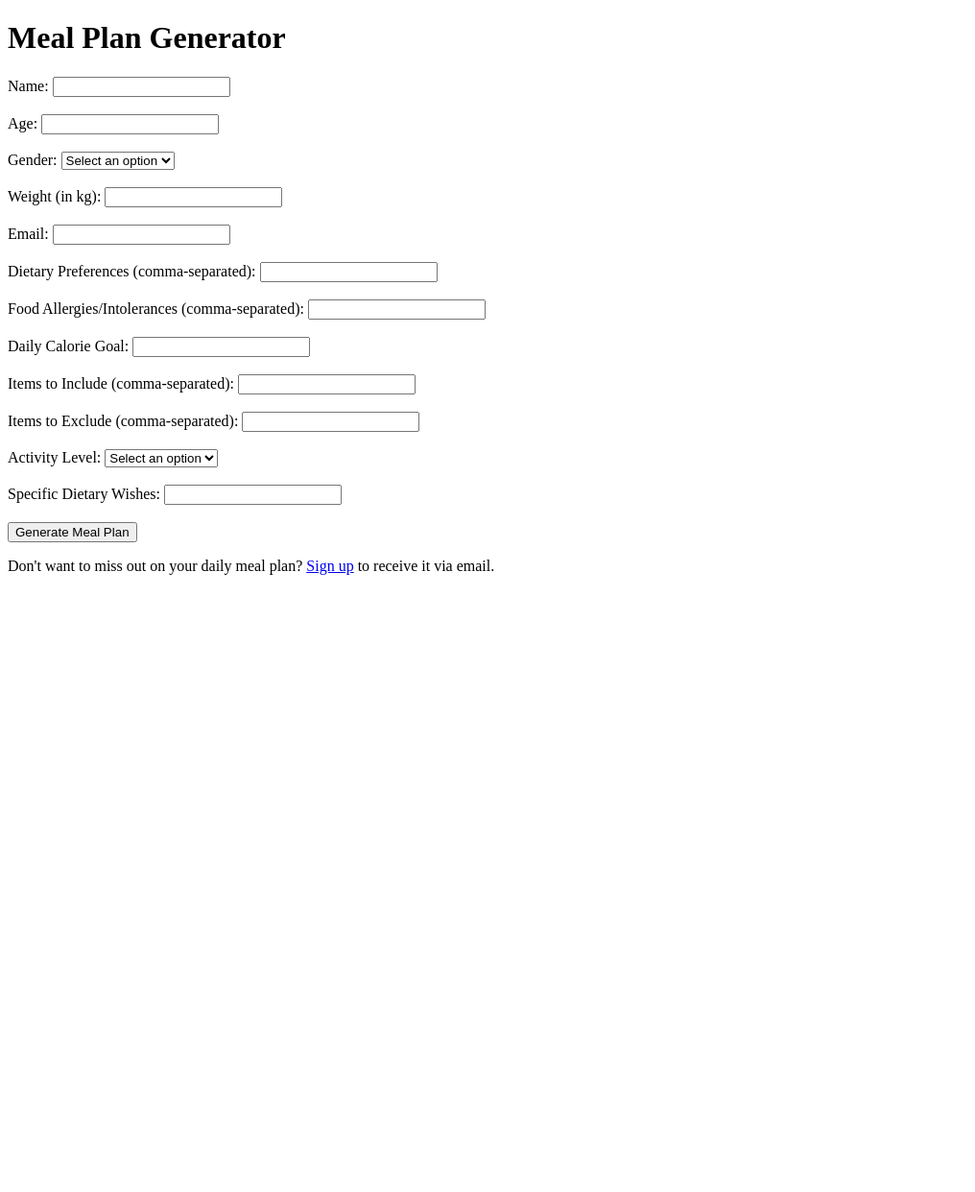
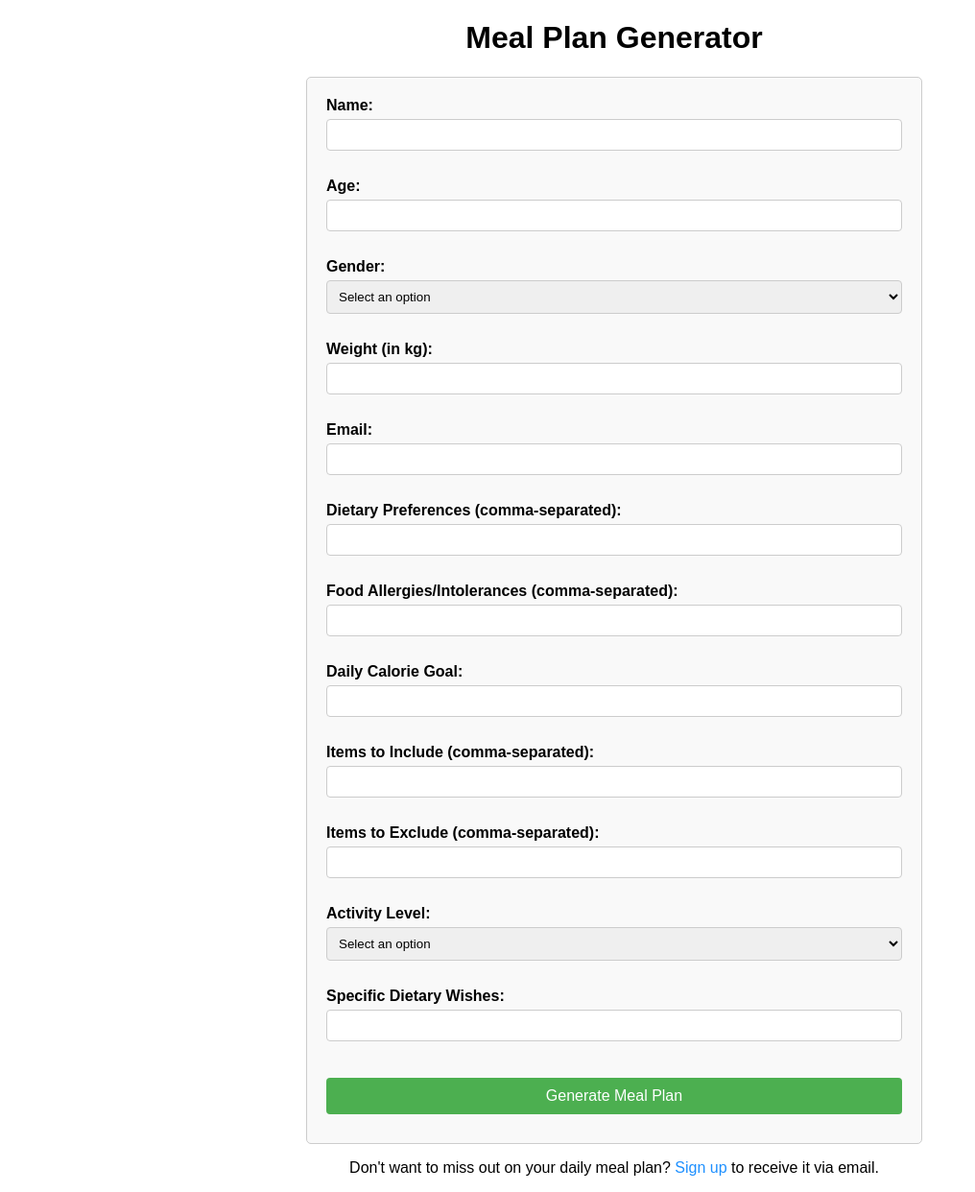
Before and after one commit to Jsh-Agarwal/SEHackathon, a Flask app: page / in a window 1280 px wide. Shown: the whole page at 96% size, without its empty margins (0-1016 px from the left). Before the commit the page ends 599 px from the top, so only its background shows below. Run offline with Flask 3, Linux system fonts and the light colour scheme.

Commit message:
frontend for ML

```diff
--- /dev/null
+++ b/templates/Jsh.css
@@ -0,0 +1,65 @@
+body {
+    font-family: Arial, sans-serif;
+    margin: 0;
+    padding: 0;
+}
+
+h1 {
+    text-align: center;
+}
+
+form {
+    max-width: 600px;
+    margin: 0 auto;
+    padding: 20px;
+    border: 1px solid #ccc;
+    border-radius: 5px;
+    background-color: #f9f9f9;
+}
+
+label {
+    display: block;
+    font-weight: bold;
+    margin-bottom: 5px;
+}
+
+input[type="text"],
+input[type="number"],
+input[type="email"],
+select {
+    width: 100%;
+    padding: 8px;
+    margin-bottom: 10px;
+    border: 1px solid #ccc;
+    border-radius: 4px;
+    box-sizing: border-box;
+}
+
+input[type="submit"] {
+    width: 100%;
+    background-color: #4CAF50;
+    color: white;
+    padding: 10px 20px;
+    margin: 10px 0;
+    border: none;
+    border-radius: 4px;
+    cursor: pointer;
+    font-size: 16px;
+}
+
+input[type="submit"]:hover {
+    background-color: #45a049;
+}
+
+p {
+    text-align: center;
+}
+
+a {
+    color: #1e90ff;
+    text-decoration: none;
+}
+
+a:hover {
+    text-decoration: underline;
+}
--- a/templates/index.html
+++ b/templates/index.html
@@ -6,6 +6,7 @@
 </head>
 
 <body>
+    <link rel = 'stylesheet' href='Jsh.css'>
     <h1>Meal Plan Generator</h1>
     <form method="POST" action="{{ url_for('generate_meal_plan') }}">
         <label for="name">Name:</label>
```
